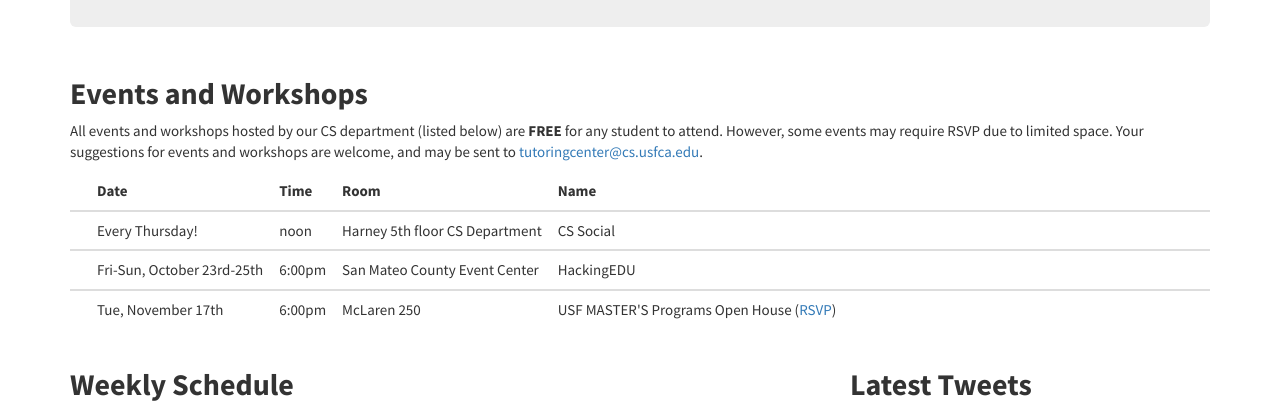
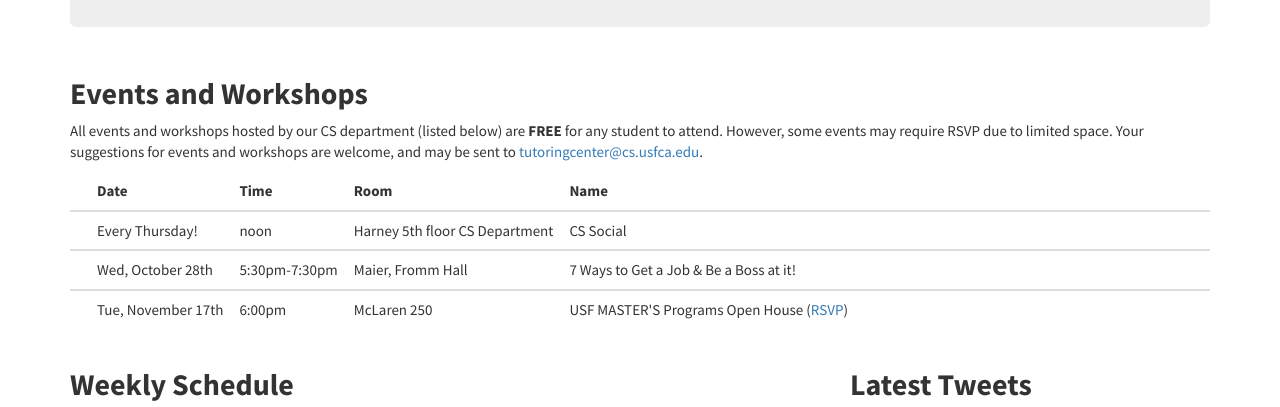
Before and after one commit to CSTutors/CSTutors.github.io, a Jekyll site: the page built from index.html, in a window 1280 px wide and 900 px high, scrolled down 436 px, cut to the strip 0-407 px from the top of the window. Built offline with Jekyll 4.4.1, drawn with Linux system fonts in a browser that asks for light colours; nearby versions of some CDN libraries; comment, search, counter and statistics services are not loaded.

Commit message:
update event

```diff
--- a/index.html
+++ b/index.html
@@ -52,10 +52,10 @@ title: Home
             <tbody>
                 <tr>
                     <th>&nbsp;</th>
-                    <td nowrap>Fri-Sun, October 23rd-25th</td>
-                    <td nowrap>6:00pm</td>
-                    <td nowrap>San Mateo County Event Center</td>
-                    <td>HackingEDU</td>
+                    <td nowrap>Wed, October 28th</td>
+                    <td nowrap>5:30pm-7:30pm</td>
+                    <td nowrap>Maier, Fromm Hall</td>
+                    <td>7 Ways to Get a Job & Be a Boss at it!</td>
                 </tr>
             </tbody>
             <tbody>
```
